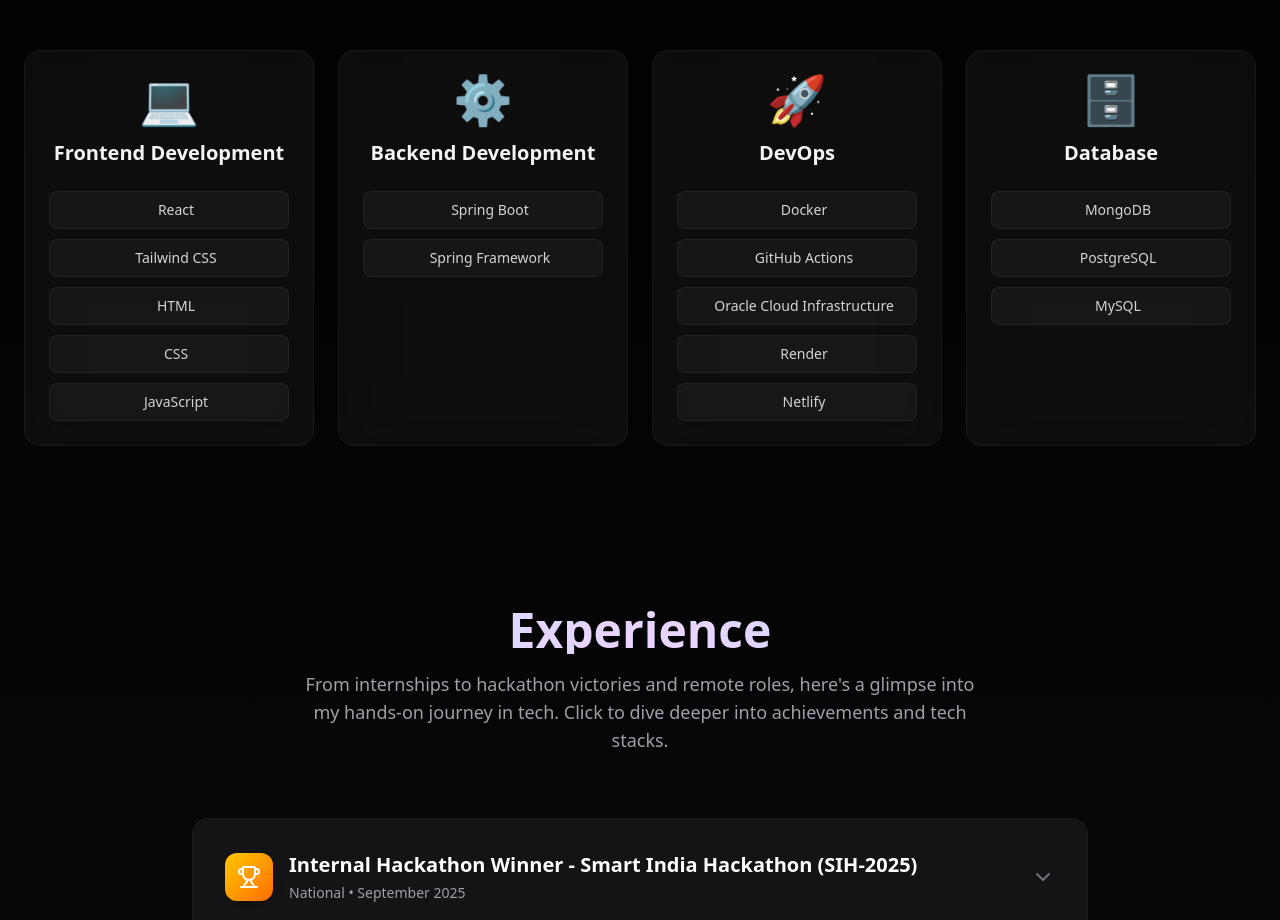
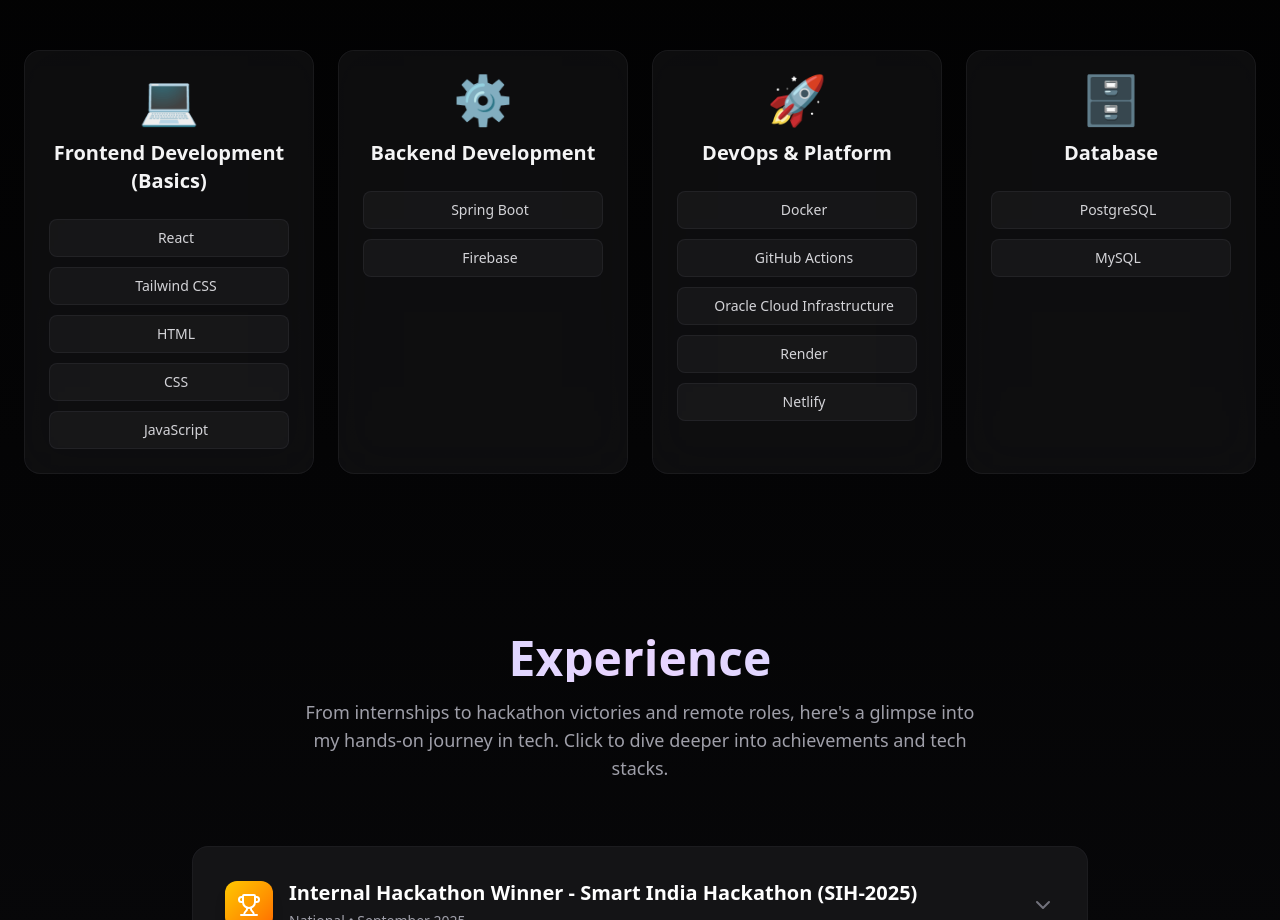
Before and after one commit to Aakashch-code/Portfolio, a React (Vite) app: page / in a window 1280 px wide. Shown: the part 1880-2800 px from the top of the page. Built offline with nearby package versions, Linux system fonts and the light colour scheme.

Commit message:
Transiting From Full Stack to Backend

```diff
--- a/src/App.jsx
+++ b/src/App.jsx
@@ -19,7 +19,7 @@
             title: "Intelli Wealth",
             category: "Full Stack",
             description: "A modern AI-integrated Android hosted app that helps users maintain their finances with ease.",
-            tech: ["React", "Spring Boot", "PostgreSQL", "Docker", "Java"],
+            tech: ["Java" , "Spring Boot", "PostgreSQL", "Docker", "React"],
             image: "📊",
             link: "https://github.com/Aakashch-code/Intelli-Wealth"
         },
@@ -28,7 +28,7 @@
             title: "Learn Quest",
             category: "Full Stack (BaaS)",
             description: "A hackathon project hosted on a website designed to resolve issues in student preparation and bridge the gap between academia and industry.",
-            tech: ["React", "Firebase"],
+            tech: ["Firebase","React" ],
             image: "🤖",
             link: "https://github.com/Aakashch-code/EduLens-AI"
         },
@@ -37,7 +37,7 @@
             title: "Subscription Manager",
             category: "Full Stack",
             description: "A full stack application to manage subscription from all places to one to resolve money waste issue",
-            tech: ["React", "Spring Boot", "PostgreSQL"],
+            tech: ["Spring Boot","PostgreSQL", "React"],
             image: "🎟️",
             link: "https://github.com/Aakashch-code/Subscription-Manager"
         }
@@ -45,24 +45,24 @@
 
     const skills = [
         {
-            category: "Frontend Development",
+            category: "Frontend Development (Basics)",
             icon: "💻",
             technologies: ["React", "Tailwind CSS", "HTML", "CSS", "JavaScript"]
         },
         {
             category: "Backend Development",
             icon: "⚙️",
-            technologies: ["Spring Boot", "Spring Framework"]
+            technologies: ["Spring Boot", "Firebase"]
         },
         {
-            category: "DevOps",
+            category: "DevOps & Platform",
             icon: "🚀",
             technologies: ["Docker", "GitHub Actions", "Oracle Cloud Infrastructure", "Render", "Netlify"]
         },
         {
             category: "Database",
             icon: "🗄️",
-            technologies: ["MongoDB", "PostgreSQL", "MySQL"]
+            technologies: ["PostgreSQL", "MySQL"]
         }
     ];
 
@@ -203,7 +203,7 @@
                         className="text-5xl md:text-7xl lg:text-8xl font-bold mb-6 bg-gradient-to-r from-white via-purple-200 to-blue-200 bg-clip-text text-transparent leading-tight"
                         style={{ animation: 'fadeInUp 1s ease-out 0.2s both' }}
                     >
-                        Full Stack Developer
+                        Backend Developer
                     </h1>
 
                     <p
```
